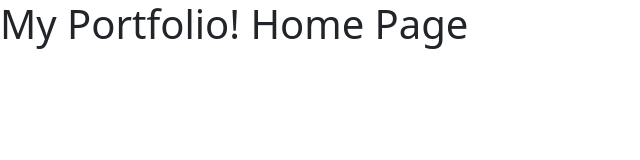
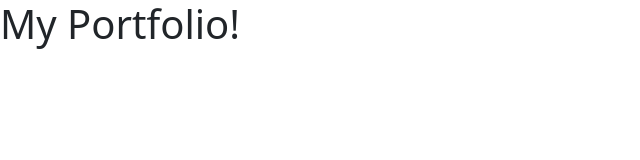
Before and after one commit to sannadgtl/devportfolio, an Eleventy site: page src/index.njk in a window 1280 px wide. Shown: the whole page, without its empty margins (0-640 px from the left). Built offline with nearby package versions, Linux system fonts and the light colour scheme; Eleventy itself is replaced by a stand-in of ours; files that its build step writes are made by us from their sources.

Commit message:
created about & contact njk files

```diff
--- a/src/index.njk
+++ b/src/index.njk
@@ -3,4 +3,4 @@ title: "My Portfolio!"
 layout: "base.njk"
 ---
 
-<h1>{{ title }} Home Page</h1>
+<h1>{{ title }}</h1>
```
Also changed, not shown: src/about.njk (added), src/contact.njk (added).
